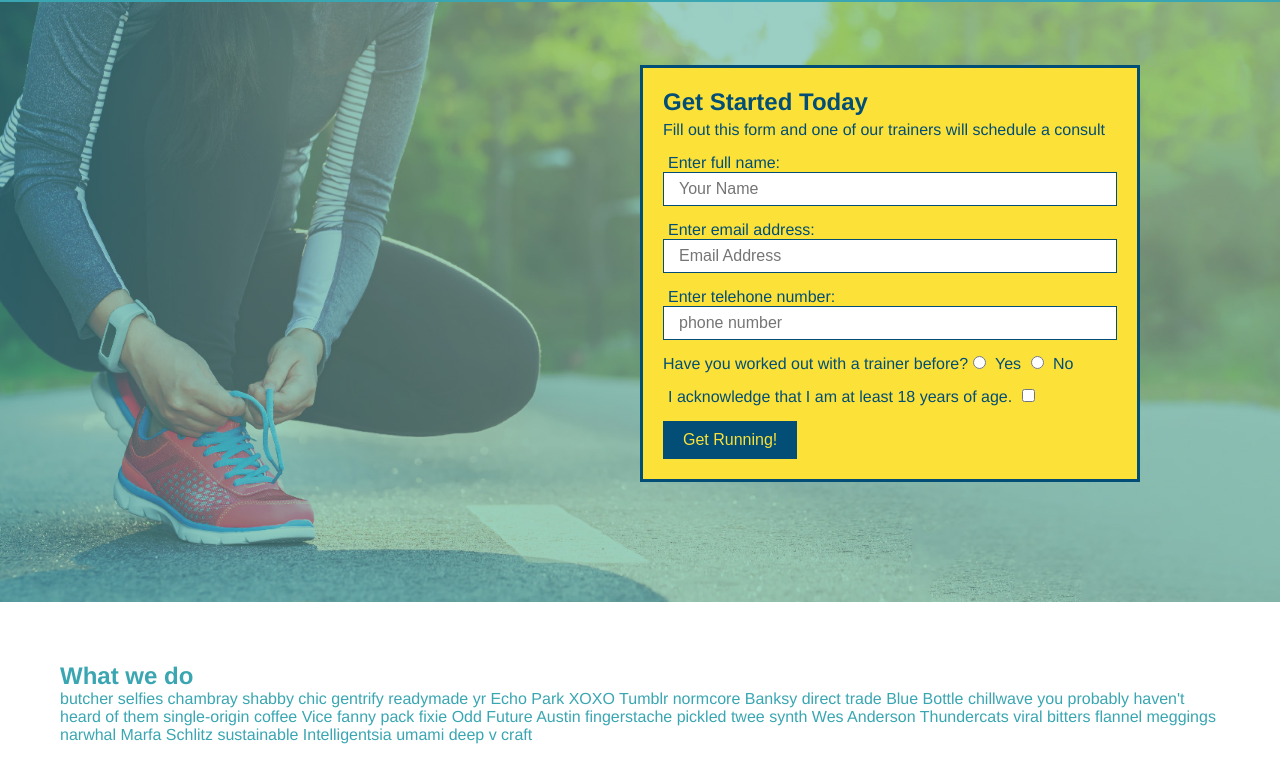
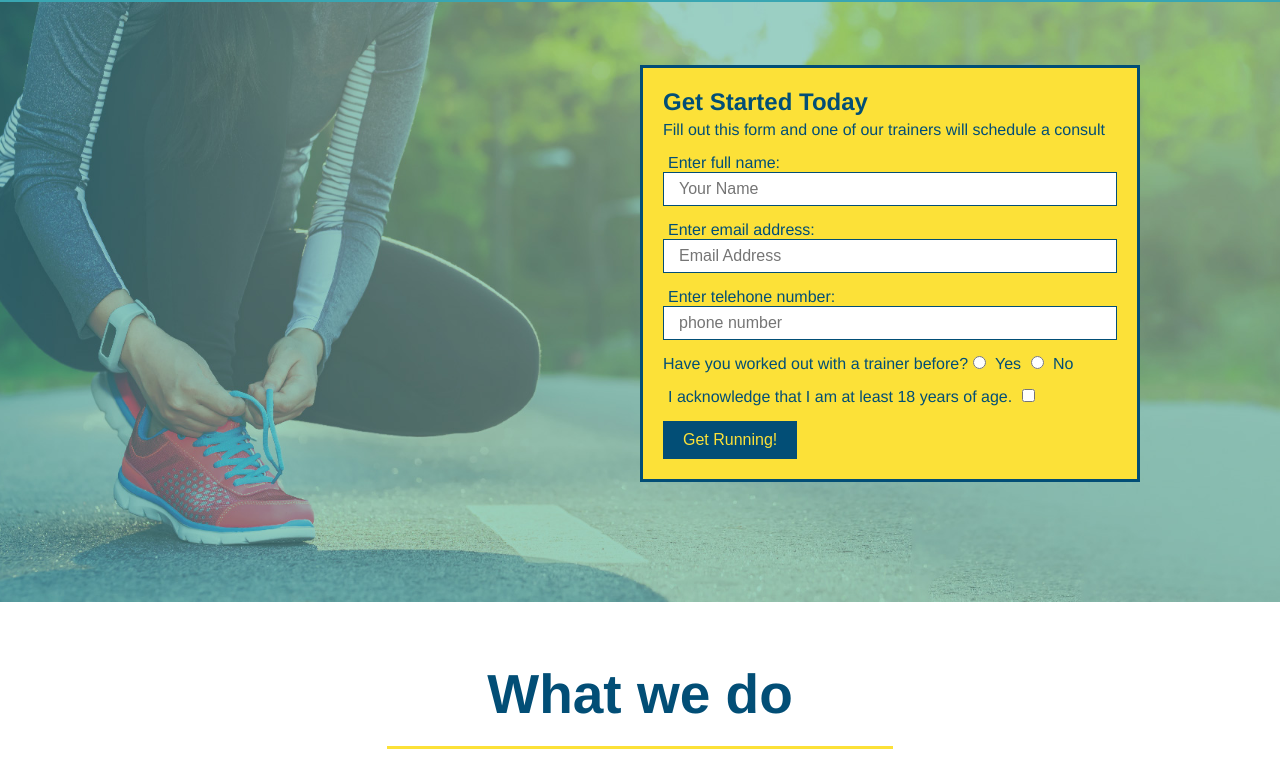
Before and after one commit to kingkevin05/run-buddy, a plain HTML site: page index.html in a window 1280 px wide. Shown: the part 80-861 px from the top of the page. Drawn offline with Linux system fonts and the light colour scheme.

Commit message:
style what we do section

```diff
--- a/assests/css/style.css
+++ b/assests/css/style.css
@@ -108,3 +108,24 @@ section {
     font-size: 16px;
 }
 /* Hero Style Start */
+
+/* what we do section */
+.intro {
+    text-align: center;
+}
+.intro h2 {
+    font-size: 55px;
+    color: #024e76;
+    margin-bottom: 35px;
+    padding: 0 100px 20px 100px;
+    border-bottom: 3px solid;
+    border-color: #fce138;
+    display: inline-block;
+}
+.intro p {
+    line-height: 1.7;
+    color: #39a6b2;
+    width: 80%;
+    font-size: 20px;
+    margin: 0 auto;
+}
--- a/index.html
+++ b/index.html
@@ -67,7 +67,7 @@
         <!-- end hero -->
 
         <!--"What we do" section -->
-        <section id="what-we-do">
+        <section id="what-we-do" class="intro">
             <h2>What we do</h2>
             <p>
                 butcher selfies chambray shabby chic gentrify readymade yr Echo Park XOXO Tumblr normcore Banksy direct trade Blue Bottle chillwave you probably haven't heard of them single-origin coffee Vice fanny pack fixie Odd Future Austin fingerstache pickled twee synth Wes Anderson Thundercats viral bitters flannel meggings narwhal Marfa Schlitz sustainable Intelligentsia umami deep v craft
```
